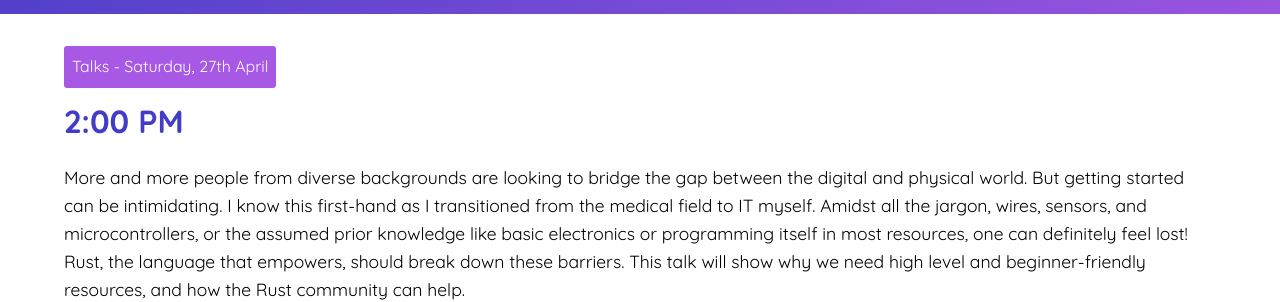
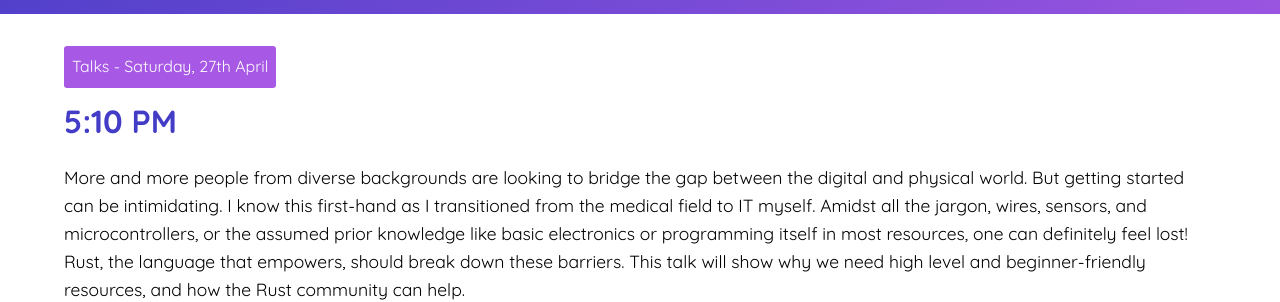
Before and after one commit to ferrous-systems/2019.oxidizeconf.com, a Jekyll site: the page built from _sessions/bringing-more.md, in a window 1280 px wide. Shown: the part 245-547 px from the top of the page. Built offline with Jekyll 4.4.1, drawn with Linux system fonts in a browser that asks for light colours.

Commit message:
Move time

```diff
--- a/_sessions/bringing-more.md
+++ b/_sessions/bringing-more.md
@@ -5,7 +5,7 @@
   - name: Rahul Thakoor
     avatar: speaker.jpg
     bio: A medical graduate now turned developer! I taught myself programming and basic electronics and discovered there were not many resources for people who come from a non-technical background and wish to learn programming. I have been finding ways to create resources for beginners who want to learn programming through physical computing.
-time: 2:00 PM
+time: 5:10 PM
 day: Saturday, 27th April
 event-type: Talks
 ---
```
